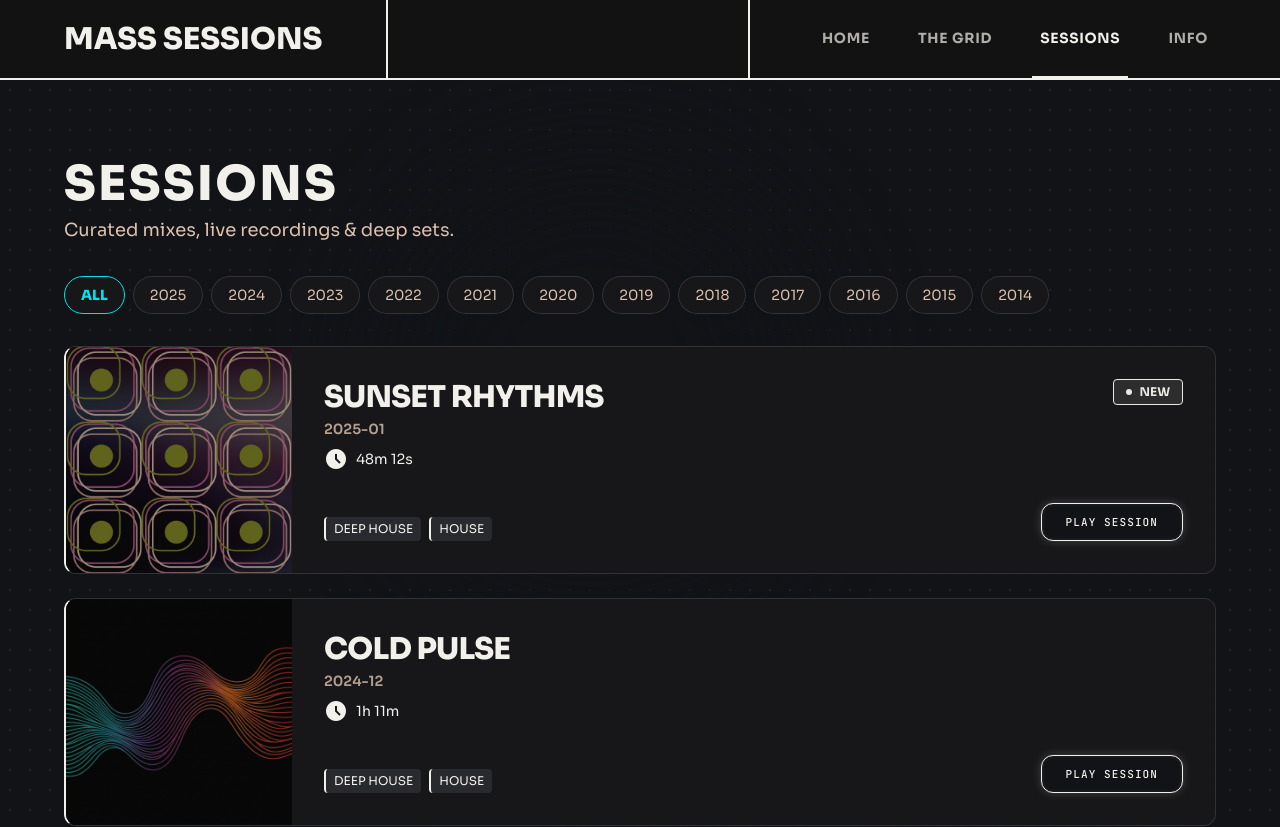
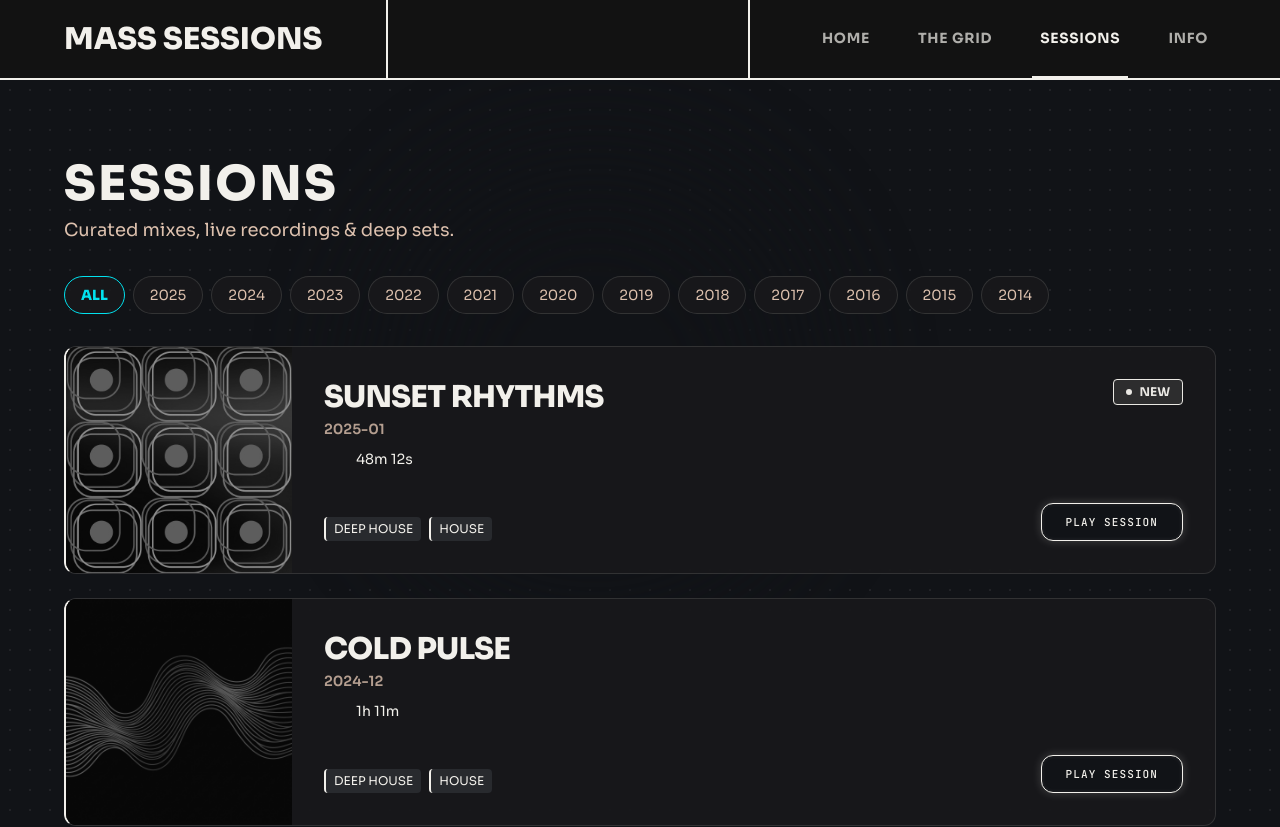
Before and after one commit to andres-manzanera/mass-sessions, a Next.js app: page /sessions in a window 1280 px wide. Shown: the top 827 px of the page. Built offline with nearby package versions, Linux system fonts and the light colour scheme.

Commit message:
feat: add hover and tap effects to session cards

```diff
--- a/src/app/grid/page.tsx
+++ b/src/app/grid/page.tsx
@@ -94,7 +94,7 @@
                   <div className="w-full lg:w-[200px] h-[300px] lg:h-full shrink-0 border-b lg:border-b-0 lg:border-r border-brand-orange relative overflow-hidden">
                     <Image
                       alt={session.title}
-                       className={`w-full h-full object-cover transition-all duration-500 ${isCurrent && isPlaying ? "grayscale-0" : "grayscale group-hover:grayscale-0"}`}
+                       className={`w-full h-full object-cover transition-all duration-500 ${isCurrent && isPlaying ? "grayscale-0" : "grayscale group-hover:grayscale-0 group-active:grayscale-0"}`}
                       src={session.image}
                       fill
                       sizes="(max-width: 1024px) 100vw, 300px"
@@ -108,7 +108,7 @@
                         {session.id} // {session.title}
                       </div>
                       <div className="flex items-center gap-4 mb-4">
-                        <h2 className="font-sora text-2xl md:text-3xl font-bold uppercase text-white">
+                        <h2 className="font-sora text-2xl md:text-3xl font-bold uppercase text-white group-hover:text-[#02E1EE] group-active:text-[#02E1EE] transition-colors">
                           {session.title}
                         </h2>
                         {isCurrent && isPlaying && (
--- a/src/app/sessions/page.tsx
+++ b/src/app/sessions/page.tsx
@@ -199,7 +199,7 @@
                     <div className="w-full md:w-[226px] h-48 md:h-[226px] relative overflow-hidden flex-shrink-0">
                       <Image
                         alt={`Portada de ${session.title} por ${session.artist}`}
-                        className="object-cover transition-transform duration-700 group-hover:scale-105"
+                        className={`object-cover transition-all duration-700 group-hover:scale-105 ${isCurrent && isPlaying ? "grayscale-0" : "grayscale group-hover:grayscale-0 group-active:grayscale-0"}`}
                         src={session.image}
                         fill
                         sizes="(max-width: 768px) 100vw, 226px"
@@ -213,7 +213,7 @@
                         <div className="flex justify-between items-start mb-2">
                           <div>
                             <div className="flex items-center gap-4">
-                              <h2 className="text-xl md:text-3xl font-extrabold uppercase tracking-tight text-white font-sora">
+                              <h2 className="text-xl md:text-3xl font-extrabold uppercase tracking-tight text-white font-sora group-hover:text-[#02E1EE] group-active:text-[#02E1EE] transition-colors duration-300">
                                 {session.title}
                               </h2>
                               {isCurrent && isPlaying && (
```
